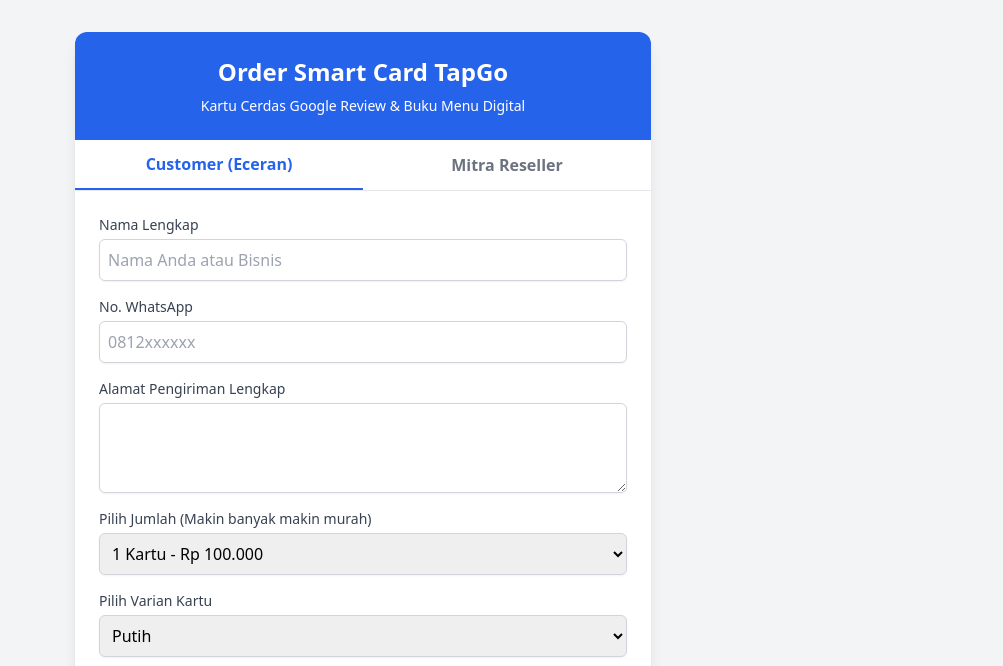
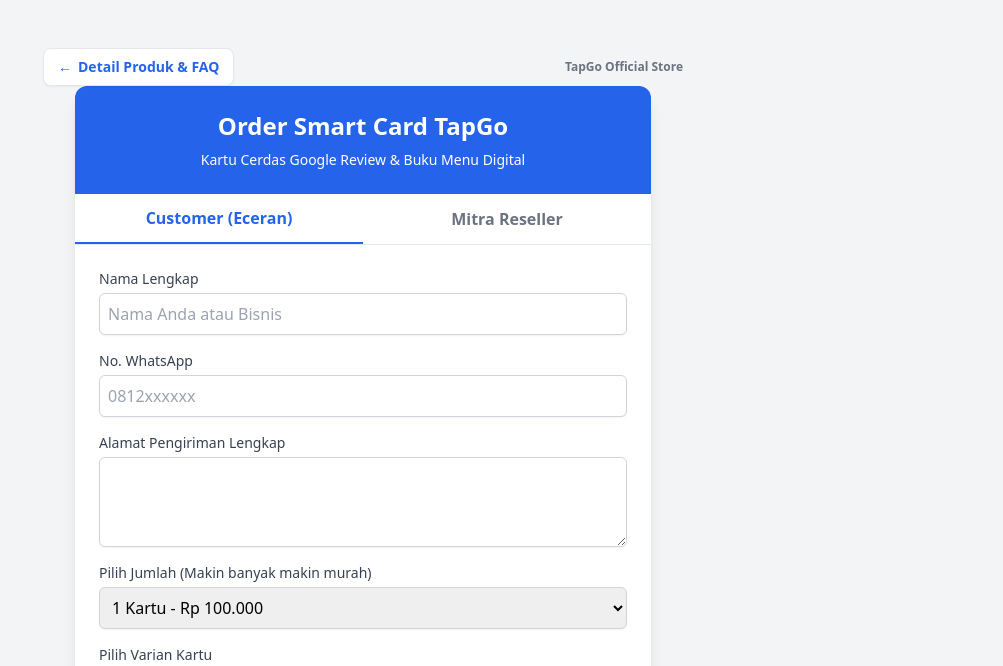
Before and after one commit to Tap2Go/order, a plain HTML site: page index.html in a window 1280 px wide. Shown: the top 666 px of the page, without its empty margins (277-1280 px from the left). Drawn offline with nearby package versions, Linux system fonts and the light colour scheme; no server answers.

Commit message:
Update index.html

```diff
--- a/index.html
+++ b/index.html
@@ -7,7 +7,14 @@
     <script src="https://cdn.tailwindcss.com"></script>
 </head>
 <body class="bg-gray-100 font-sans min-h-screen p-4 md:p-8">
-
+<!-- Navigasi Kembali ke Landing Page -->
+<div class="max-w-2xl mx-auto pt-4 px-4 flex items-center justify-between">
+    <a href="https://tap2go.github.io/" class="inline-flex items-center gap-1.5 text-sm font-semibold text-blue-600 hover:text-blue-800 bg-white px-3.5 py-2 rounded-lg shadow-sm border border-gray-200 transition">
+        <span>←</span>
+        <span>Detail Produk & FAQ</span>
+    </a>
+    <span class="text-xs font-bold text-gray-500">TapGo Official Store</span>
+</div>
 <div class="max-w-xl mx-auto bg-white rounded-xl shadow-lg overflow-hidden">
     <!-- Header -->
     <div class="bg-blue-600 text-white text-center p-6">
```
